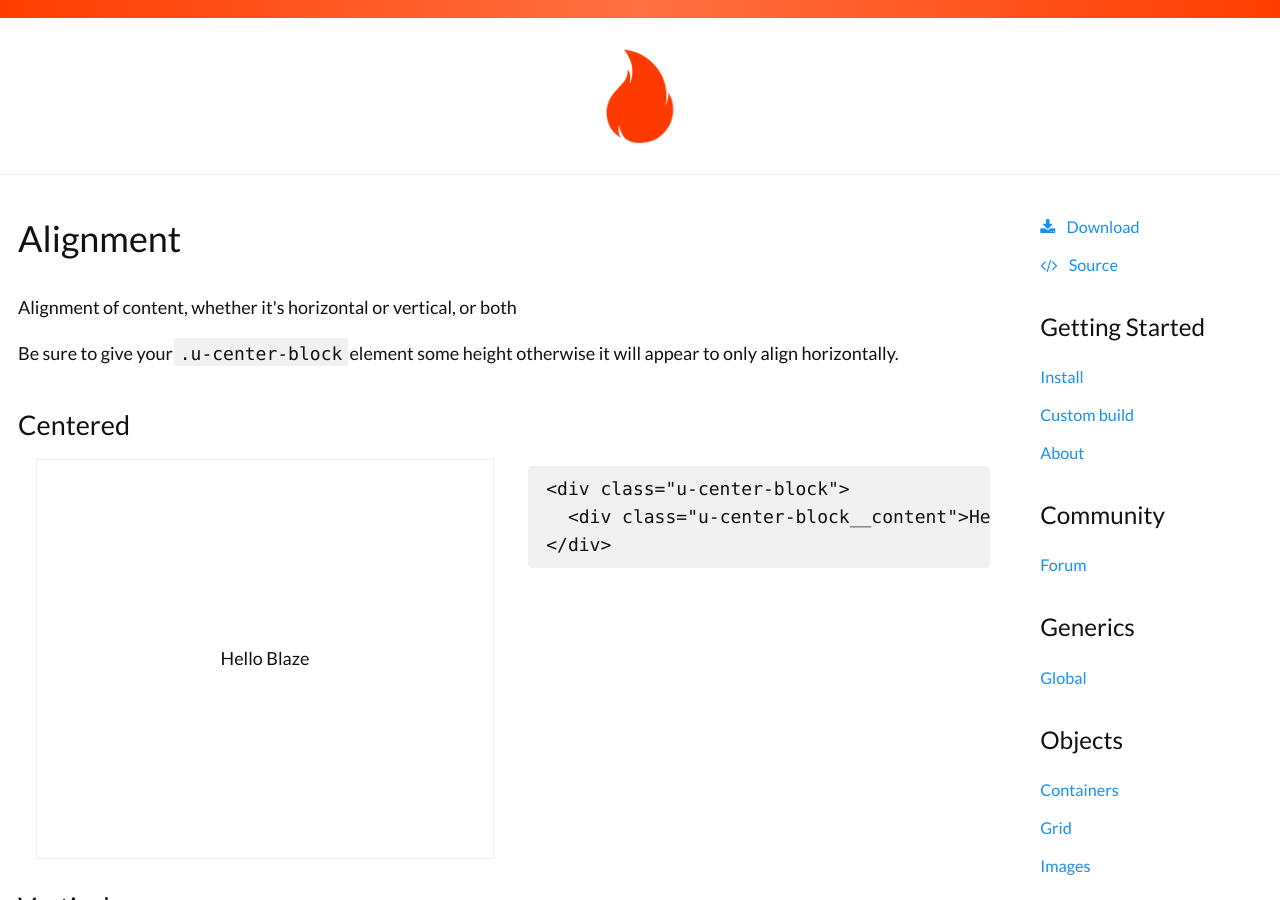
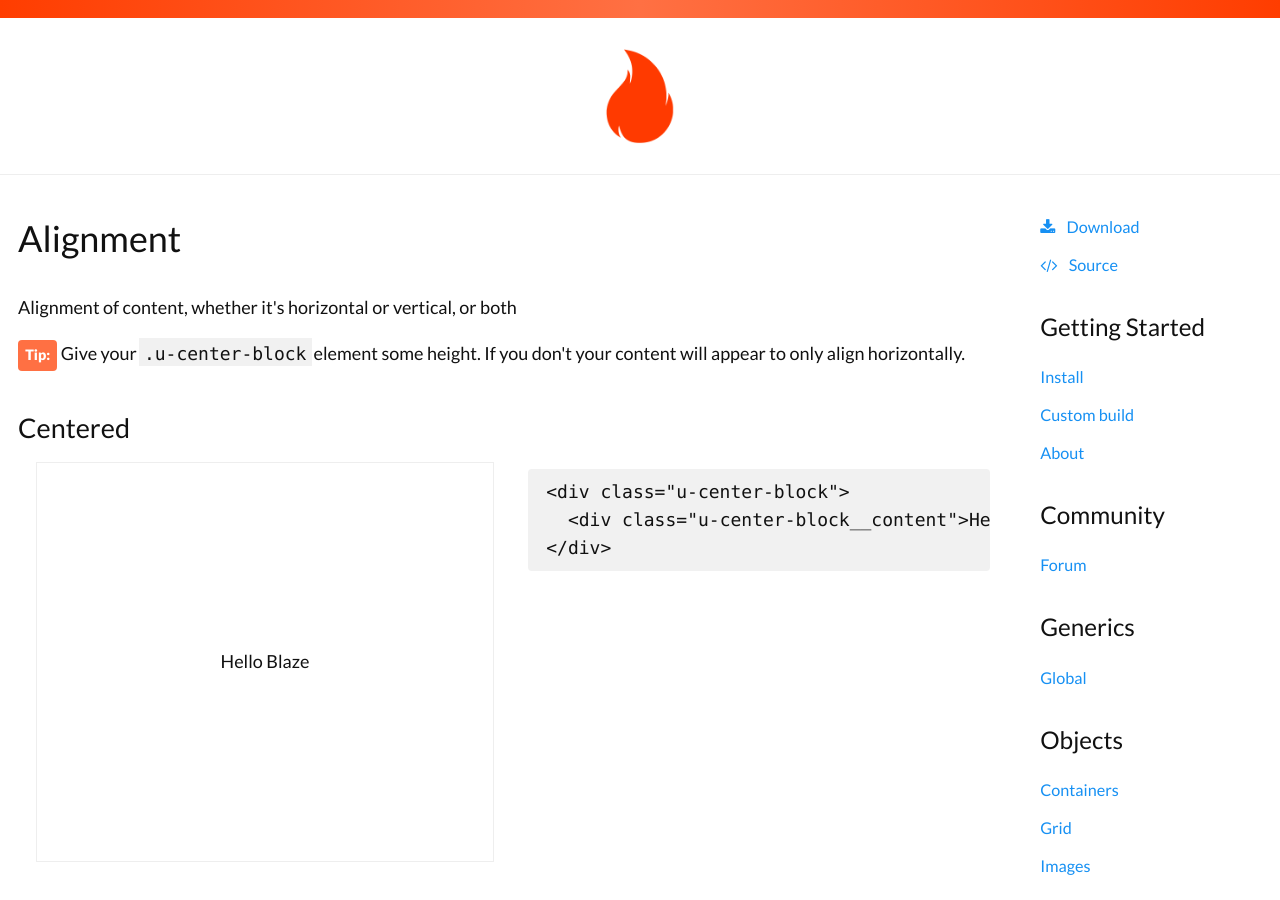
Before and after one commit to eddie/blazecss.github.io, a Jekyll site: the page built from utilities/alignment.html, in a window 1280 px wide and 900 px high. Built offline with Jekyll 4.4.1, drawn with Linux system fonts in a browser that asks for light colours; nearby versions of some CDN libraries.

Commit message:
Alignment help text

```diff
--- a/utilities/alignment.html
+++ b/utilities/alignment.html
@@ -8,8 +8,8 @@ title: Alignment
 </p>
 
 <p class="c-paragraph">
-	Be sure to give your <code class="c-code">.u-center-block</code> element some height otherwise it will appear to only
-	align horizontally.
+	<span class="c-badge c-badge--secondary">Tip:</span> Give your <code class="c-code">.u-center-block</code> element some height.
+	If you don't your content will appear to only align horizontally.
 </p>
 
 <h2 class="c-heading c-heading--medium">Centered</h2>
```
